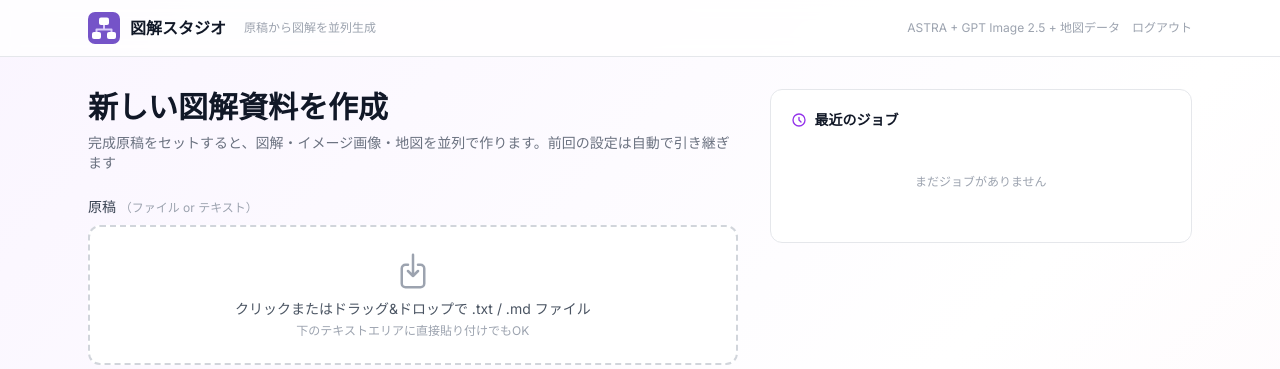
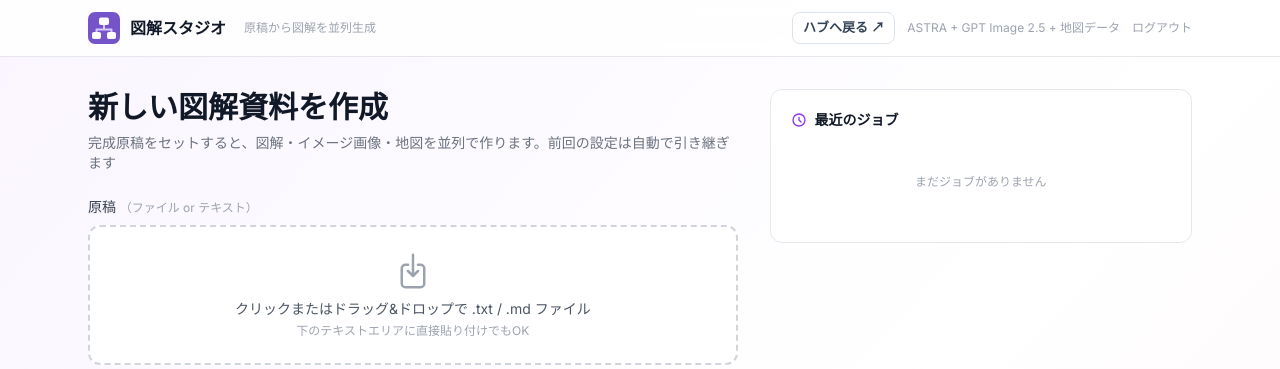
Before and after one commit to daruma3218-glitch/zukai-tool, a Flask app: page / in a window 1280 px wide. Shown: the top 369 px of the page. Run offline with Flask 3, Linux system fonts and the light colour scheme; some libraries are stand-ins or nearby versions.

Commit message:
Add return link from studio to production hub

```diff
--- /dev/null
+++ b/templates/_hub_link.html
@@ -0,0 +1 @@
+<a href="https://hub.apprendre.jp/" target="_blank" rel="noopener noreferrer" title="ハブへ戻る（新しいタブで開きます）" class="studio-hub-link" style="display:inline-flex;align-items:center;min-height:32px;padding:4px 10px;border:1px solid #dce3eb;border-radius:8px;color:#334155;font-size:13px;font-weight:600;white-space:nowrap;text-decoration:none">ハブへ戻る ↗</a>
--- a/templates/api_usage.html
+++ b/templates/api_usage.html
@@ -8,6 +8,7 @@
 body{font-family:system-ui,sans-serif;color:#243447;background:#f6f8fb;margin:0;padding:36px 24px}main{max-width:760px;margin:auto}h1{font-size:25px}p{line-height:1.8}dl{background:white;padding:24px;display:grid;grid-template-columns:130px 1fr;gap:20px}dt{font-weight:bold}dd{margin:0}a{color:#1755a6}
 </style>
 <main>
+<div style="float:right">{% include '_hub_link.html' %}</div>
 <a href="/">← ツールに戻る</a>
 <h1>Gemini APIの利用先</h1>
 <p>現在の本番設定です。キー本体は表示しません。</p>
--- a/templates/login.html
+++ b/templates/login.html
@@ -46,6 +46,7 @@
           ログイン
         </button>
       </form>
+      <div class="mt-5 text-center">{% include '_hub_link.html' %}</div>
     </div>
   </div>
 </body>
--- a/templates/progress.html
+++ b/templates/progress.html
@@ -43,12 +43,13 @@
 
   <!-- Navbar -->
   <nav class="bg-white/90 backdrop-blur border-b border-gray-200 sticky top-0 z-50">
-    <div class="max-w-7xl mx-auto px-6 h-14 flex items-center justify-between">
+    <div class="max-w-7xl mx-auto px-6 min-h-14 py-2 flex flex-wrap gap-2 items-center justify-between">
       <a href="/" class="flex items-center gap-2.5">
         <img src="/static/brand/favicon.svg?v=20261016" width="32" height="32" alt="" class="shrink-0">
         <span class="font-bold text-gray-900 text-base">図解スタジオ</span>
       </a>
-      <div class="flex items-center gap-3">
+      <div class="flex flex-wrap items-center gap-3">
+        {% include '_hub_link.html' %}
         <span class="text-xs text-gray-400 font-mono">{{ job_id }}</span>
         <a href="/" class="text-xs text-purple-600 hover:underline">+ 新規ジョブ</a>
       </div>
--- a/templates/upload.html
+++ b/templates/upload.html
@@ -28,13 +28,14 @@
 
   <!-- Navbar -->
   <nav class="bg-white/80 backdrop-blur border-b border-gray-200 sticky top-0 z-50">
-    <div class="max-w-6xl mx-auto px-6 h-14 flex items-center justify-between">
+    <div class="max-w-6xl mx-auto px-6 min-h-14 py-2 flex flex-wrap gap-2 items-center justify-between">
       <div class="flex items-center gap-2.5">
         <img src="/static/brand/favicon.svg?v=20261016" width="32" height="32" alt="" class="shrink-0">
         <span class="font-bold text-gray-900 text-base">図解スタジオ</span>
         <span class="hidden md:inline text-xs text-gray-400 ml-2">原稿から図解を並列生成</span>
       </div>
-      <div class="flex items-center gap-3">
+      <div class="flex flex-wrap items-center gap-3">
+        {% include '_hub_link.html' %}
         <span class="hidden md:inline text-xs text-gray-400">ASTRA + GPT Image 2.5 + 地図データ</span>
         <a href="/logout" class="text-xs text-gray-400 hover:text-gray-600 transition">ログアウト</a>
       </div>
```
